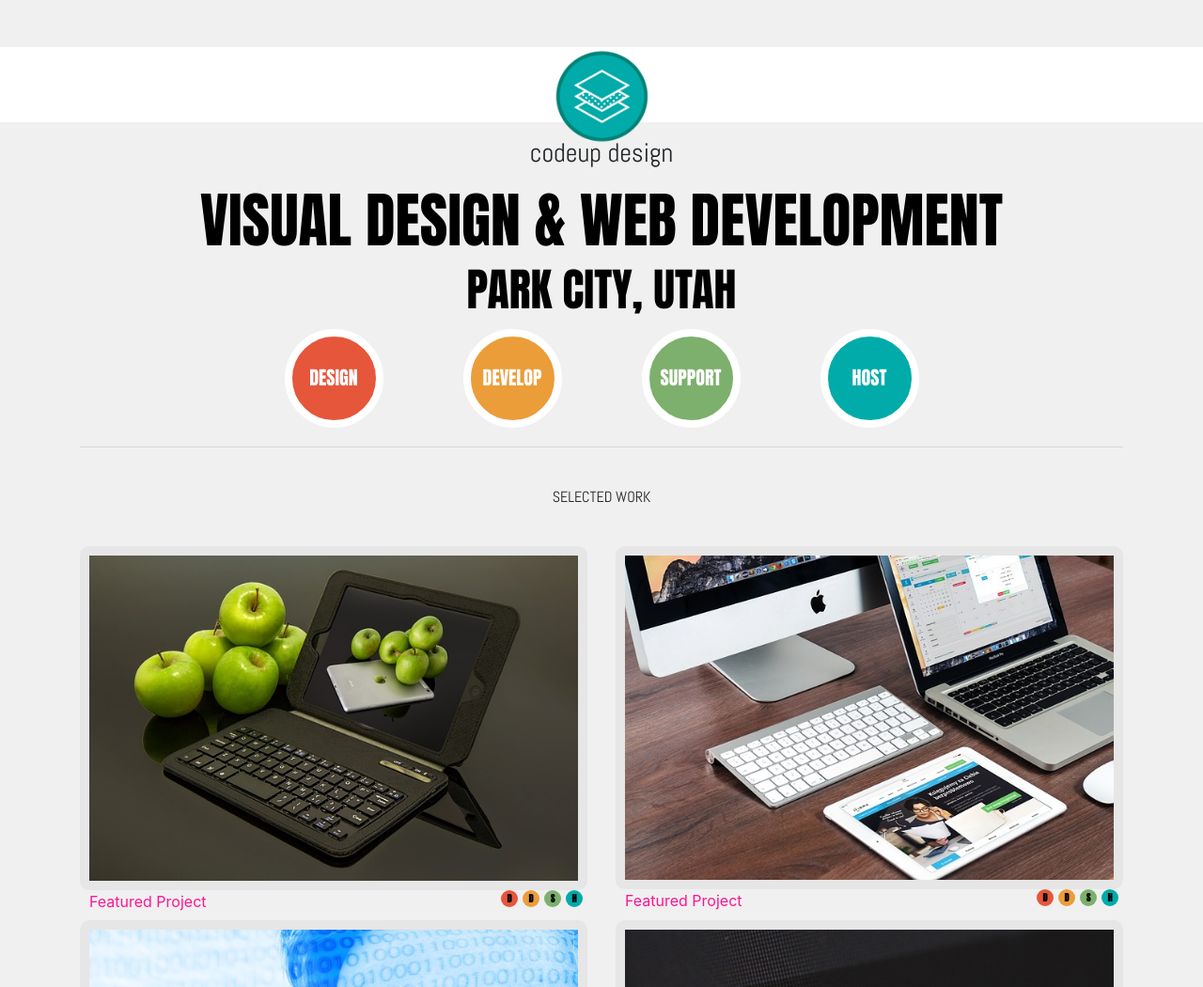
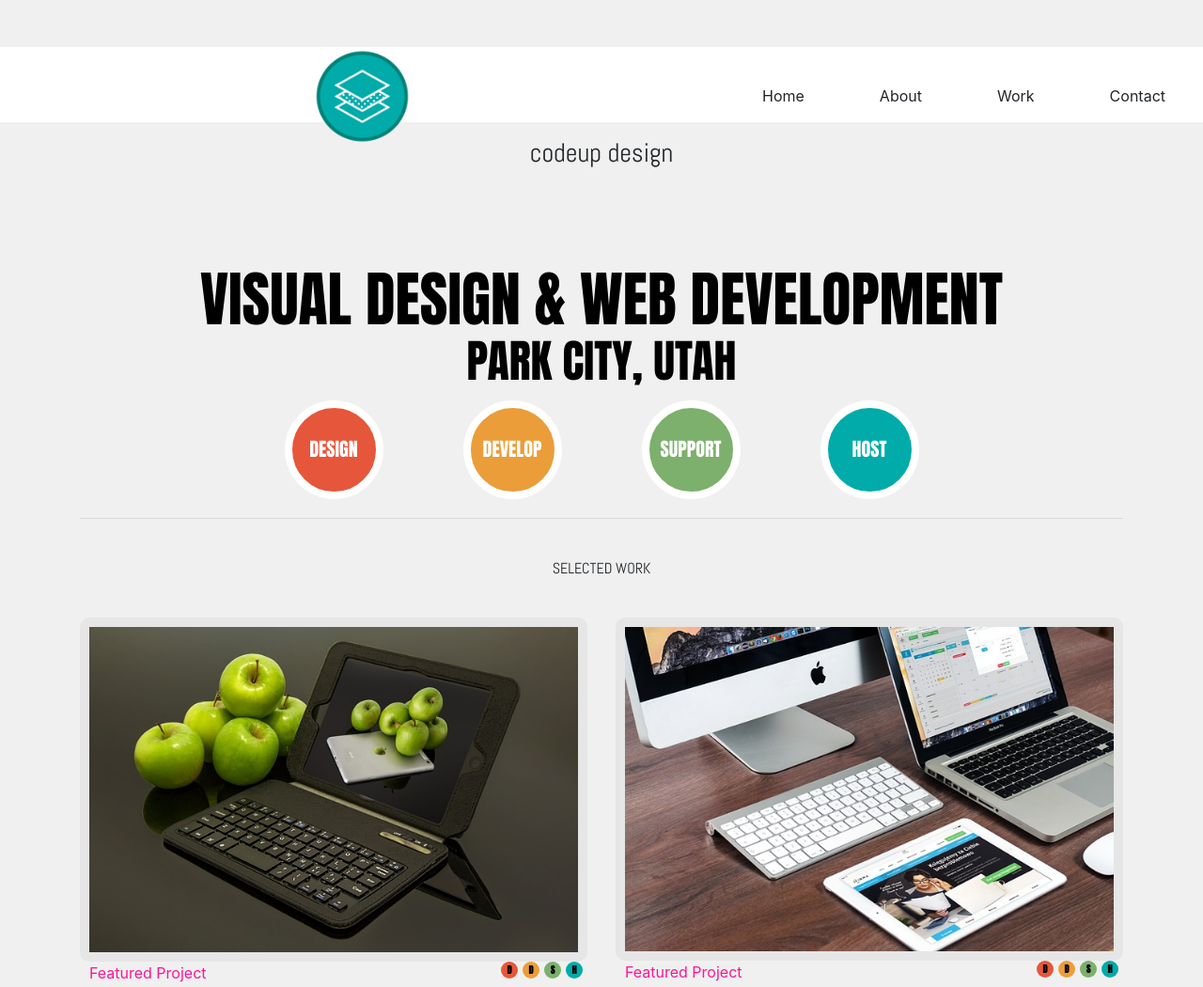
Before and after one commit to Moreno-SanchezF-Neptune/codeup-design-project, a plain HTML site: page index.html in a window 1280 px wide. Shown: the top 1050 px of the page at 94% size. Drawn offline with nearby package versions, Linux system fonts and the light colour scheme.

Commit message:
tried to fix navbar again

```diff
--- a/index.html
+++ b/index.html
@@ -10,6 +10,7 @@
     <script src="https://kit.fontawesome.com/47b53b9ea0.js" crossorigin="anonymous"></script>
 </head>
 <body>
+<header>
 <!--NAVBAR-->
 <!--<div class="d-flex jumbotron nav">-->
 <!--    <img class="logo justify-content-center" src="images/logo.png">-->
@@ -18,14 +19,16 @@
     <div class="nav d-flex">
 <!--        <div class="d-flex">-->
             <img class="logo justify-content-center" src="images/logo.png">
+        <div class="d-flex hidden-on-xs">
+            <p>Home</p>
+            <p>About</p>
+            <p>Work</p>
+            <p>Contact</p>
         </div>
-<!--        <img src="images/logo.png">-->
-<!--        <li><a href="#">Home</a></li>-->
-<!--        <li><a href="#">About</a></li>-->
-<!--        <li><a href="#">Work</a></li>-->
-<!--        <li><a href="#">Contact</a></li>-->
-<!--    </div>-->
+        </div>
 </nav>
+</header>
+
 
 <h3 class="abel-font my-3">codeup design</h3>
 
--- a/main.css
+++ b/main.css
@@ -11,15 +11,6 @@
     /*height: 60px;*/
     /*margin:20px 0;*/
 
-}
-.jumbotron {
-    /*background-color: white;*/
-    /*background-size: auto;*/
-    /*width: 100%*/
-    /*border:none;*/
-    /*width: auto;*/
-    /*height: 80px;*/
-    /*margin: 10px;*/
 }
 
 body {
@@ -67,6 +58,7 @@ font-size: 64px;
     text-align: center;
     color: black;
     font-family: 'Anton', sans-serif;
+    margin: 100px 0 0 0 ;
 }
 h2 {
     font-size: 48px;
```
